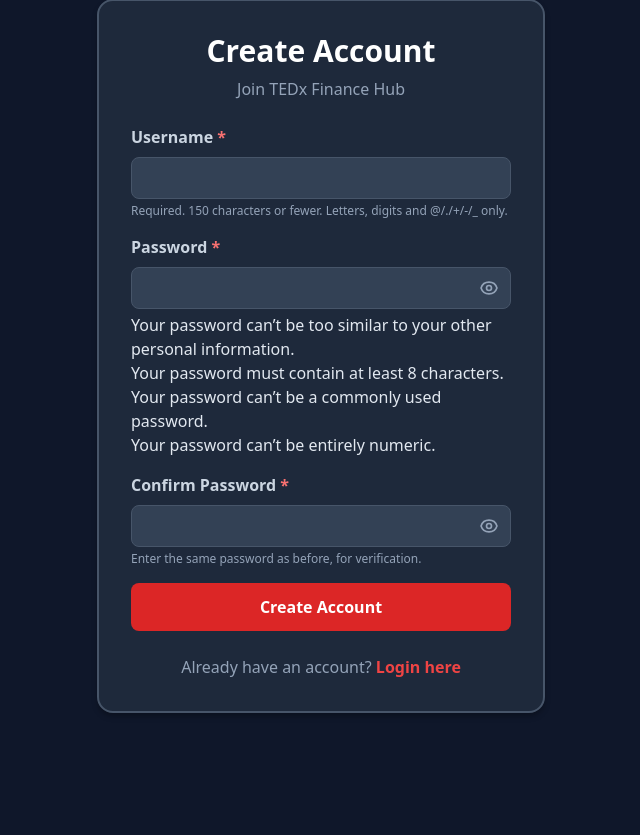
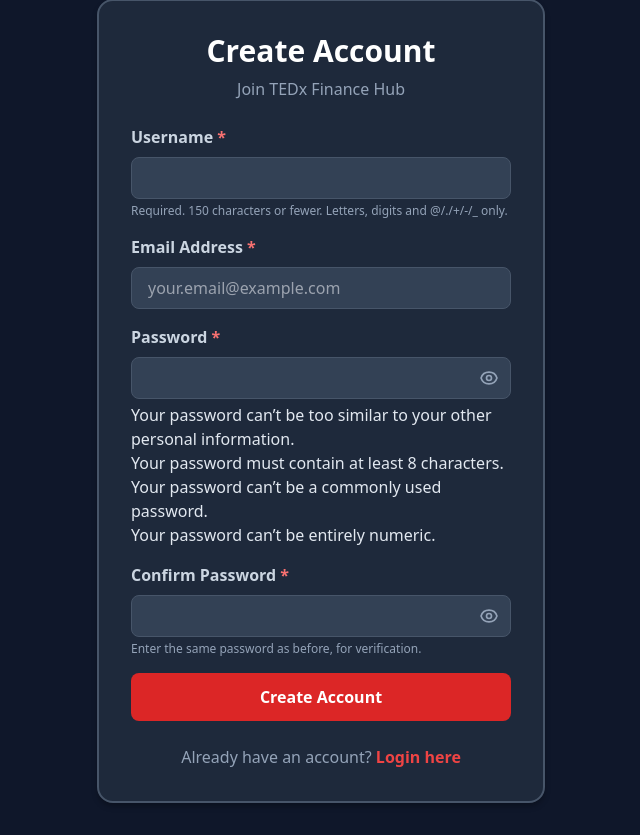
Before and after one commit to shreyav0304/tedx-finance-hub, a Django app: page /signup/ in a window 1280 px wide. Shown: the part 97-932 px from the top of the page, without its empty margins (319-959 px from the left). Before the commit the page ends 810 px from the top, so only its background shows below. Run offline with Django 5.2, Linux system fonts and the light colour scheme; parts of the project's set-up code (start-up, migrations or seed data) failed here and were passed over; some libraries are stand-ins or nearby versions; some web fonts are replaced.

Commit message:
Add email field to signup and disable login notification emails
Features:
- Created custom UserCreationForm with required email field validation
- Added email input to signup.html with validation
- Email field checks for duplicate registrations
- Fixed email template paths in utils.py (verification_email, password_reset, login_notification)
- Disabled login notification emails - only verification email (signup) and password reset emails are sent
- Updated views.py to import custom UserCreationForm from forms.py
- Made email sending flexible: console mode (dev) or SMTP mode (production)

Email behavior:
- Verification email: Sent on signup (required for account activation)
- Password reset email: Sent when user resets password (Django built-in)
- Login notification email: DISABLED by default (not sent on login)

Configuration:
- EMAIL_ENABLE_SMTP=false (default): Prints emails to console (development)
- EMAIL_ENABLE_SMTP=true: Sends real emails via SMTP (production)
- Set SMTP credentials via environment variables for Gmail or other providers

Testing:
- Signup form renders with all fields (username, email, password)
- Email verification template path fixed
- All Django checks pass

```diff
--- a/tedx_finance/forms.py
+++ b/tedx_finance/forms.py
@@ -375,3 +375,48 @@ class UserPreferenceForm(forms.ModelForm):
             'weekly_digest': 'A weekly summary of spending and budgets.',
             'marketing_opt_in': 'Occasional product news (low volume).',
         }
+
+
+# --------------------------------------------------
+# Custom User Creation Form with Email Field
+# --------------------------------------------------
+from django.contrib.auth.forms import UserCreationForm as DjangoUserCreationForm
+from django.contrib.auth.models import User
+
+class UserCreationForm(DjangoUserCreationForm):
+    """
+    Extended UserCreationForm that includes email field for signup.
+    Email is required and validated.
+    """
+    email = forms.EmailField(
+        label="Email Address",
+        required=True,
+        widget=forms.EmailInput(attrs={
+            'class': 'w-full px-4 py-2 bg-slate-700 border border-slate-600 rounded-lg text-white focus:outline-none focus:ring-2 focus:ring-red-500',
+            'placeholder': 'your.email@example.com'
+        })
+    )
+
+    class Meta:
+        model = User
+        fields = ('username', 'email', 'password1', 'password2')
+
+    def clean_email(self):
+        """Validate that email is unique and valid."""
+        email = self.cleaned_data.get('email')
+
+        # Check if email already exists
+        if User.objects.filter(email=email).exists():
+            raise ValidationError('This email address is already registered. Please use a different email or login.')
+
+        return email
+
+    def save(self, commit=True):
+        """Save user with email."""
+        user = super().save(commit=False)
+        user.email = self.cleaned_data['email']
+
+        if commit:
+            user.save()
+
+        return user
--- a/tedx_finance/templates/registration/signup.html
+++ b/tedx_finance/templates/registration/signup.html
@@ -88,6 +88,26 @@
                            required>
                     {% if form.username.help_text %}
                     <p class="text-xs text-slate-400 mt-1">{{ form.username.help_text }}</p>
+                    {% endif %}
+                </div>
+
+                <div>
+                    <label for="{{ form.email.id_for_label }}" class="block text-slate-300 font-semibold mb-2">
+                        Email Address
+                        <span class="text-red-400">*</span>
+                    </label>
+                    <input type="email"
+                           name="{{ form.email.name }}"
+                           id="{{ form.email.id_for_label }}"
+                           class="w-full px-4 py-2 bg-slate-700 border border-slate-600 rounded-lg text-white focus:outline-none focus:ring-2 focus:ring-red-500"
+                           value="{{ form.email.value|default:'' }}"
+                           placeholder="your.email@example.com"
+                           required>
+                    {% if form.email.help_text %}
+                    <p class="text-xs text-slate-400 mt-1">{{ form.email.help_text }}</p>
+                    {% endif %}
+                    {% if form.email.errors %}
+                    <p class="text-xs text-red-400 mt-1">{{ form.email.errors.0 }}</p>
                     {% endif %}
                 </div>
 
--- a/tedx_finance/utils.py
+++ b/tedx_finance/utils.py
@@ -30,7 +30,7 @@ def send_verification_email(user, token, request):
             'expiration_hours': 24,
         }
 
-        message = render_to_string('tedx_finance/emails/verification_email.html', context)
+        message = render_to_string('emails/verification_email.html', context)
         send_mail(
             subject='Verify your TEDx Finance Hub email',
             message='',
@@ -55,7 +55,7 @@ def send_password_reset_email(user, reset_url):
             'expiration_hours': 24,
         }
 
-        message = render_to_string('tedx_finance/emails/password_reset.html', context)
+        message = render_to_string('emails/password_reset.html', context)
         send_mail(
             subject='Reset your TEDx Finance Hub password',
             message='',
@@ -98,7 +98,7 @@ def send_login_notification_email(user, request):
             'location': 'Unknown',
         }
 
-        message = render_to_string('tedx_finance/emails/login_notification.html', context)
+        message = render_to_string('emails/login_notification.html', context)
         send_mail(
             subject='New Login to Your TEDx Finance Hub Account',
             message='',
--- a/tedx_finance/views.py
+++ b/tedx_finance/views.py
@@ -1,6 +1,6 @@
 from django.shortcuts import render, redirect, get_object_or_404
 from django.contrib.auth.decorators import login_required, permission_required
-from django.contrib.auth.forms import UserCreationForm
+from .forms import UserCreationForm
 from django.contrib import messages
 from django.db.models import Sum, Q
 from django.http import HttpResponse, JsonResponse
@@ -274,9 +274,11 @@ def login_view(request):
 
             auth_login(request, user)
 
-            # Send login notification email
-            if hasattr(user, 'preferences') and user.preferences.email_notifications:
-                send_login_notification_email(user, request)
+            # NOTE: Login notification emails are disabled by design.
+            # Users will only receive emails on:
+            # 1. Email verification (signup)
+            # 2. Password reset
+            # No transactional emails are sent on regular login.
 
             messages.success(request, f'Welcome back, {user.first_name or username}!')
             return redirect('tedx_finance:dashboard')
```
